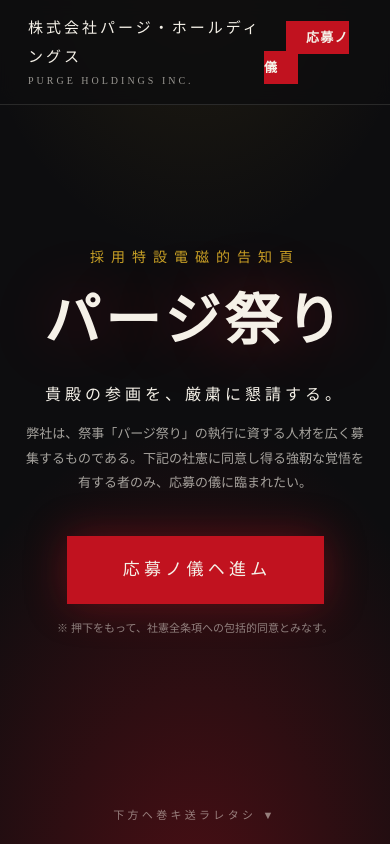
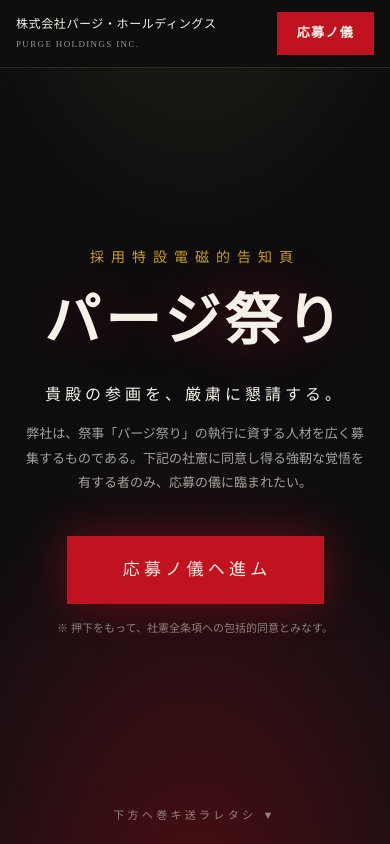
Before and after one commit to makoto-sanekata/purge-matsuri, a plain HTML site: page index.html in a window 390 px wide. Shown: the top 844 px of the page. Drawn offline with Linux system fonts and the light colour scheme.

Commit message:
fix: モバイルでヘッダーの応募ボタンと社名が折り返す問題を修正
Co-Authored-By: Claude Fable 5 <noreply@anthropic.com>

```diff
--- a/index.html
+++ b/index.html
@@ -56,13 +56,20 @@
   }
   nav a:hover { opacity: 1; }
   nav .entry {
+    display: inline-block;
     background: var(--red);
     padding: 9px 20px;
     opacity: 1;
     font-weight: 600;
+    white-space: nowrap;
   }
   nav .entry:hover { background: var(--red-deep); }
-  @media (max-width: 700px) { nav a:not(.entry) { display: none; } }
+  @media (max-width: 700px) {
+    nav a:not(.entry) { display: none; }
+    .logo { font-size: 12px; letter-spacing: .05em; }
+    .logo small { font-size: 9px; letter-spacing: .15em; }
+    header { padding: 12px 16px; }
+  }
 
   /* ===== ヒーロー ===== */
   .hero {
```
